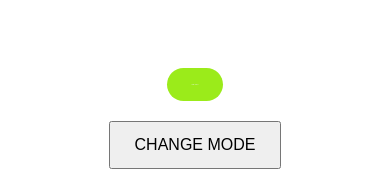
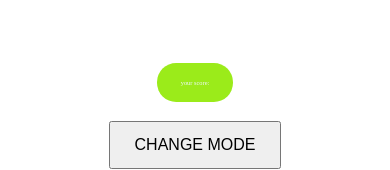
Before and after one commit to sneharoy9163/Stone-Paper-Scissor-Game, a plain HTML site: page index.html in a window 390 px wide. Shown: the part 465-635 px from the top of the page. Drawn offline with Linux system fonts and the light colour scheme.

Commit message:
Increase font size of #msg to 0.4rem

```diff
--- a/gstyle.css
+++ b/gstyle.css
@@ -96,7 +96,7 @@ button{
     }
 
     #msg {
-        font-size: 0.1rem;
+        font-size: 0.4rem;
         padding: 1rem 1.5rem;
         border-radius: 1.2rem;
     }
```
